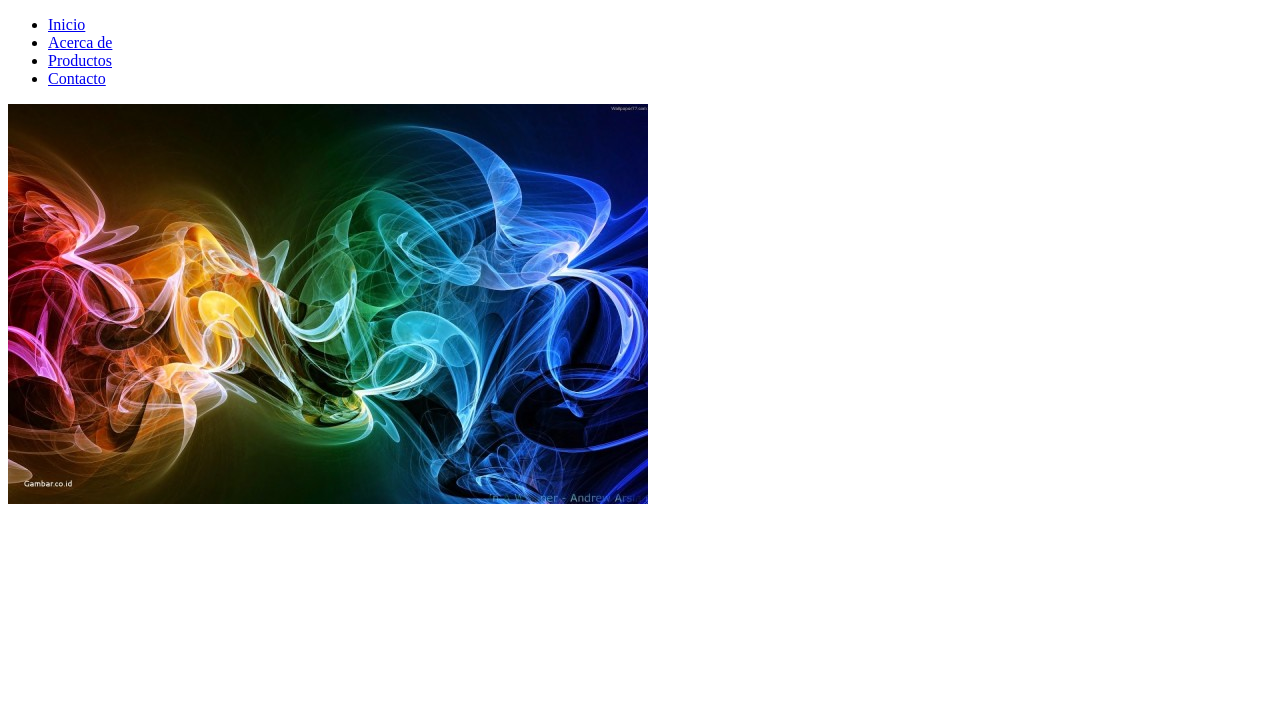
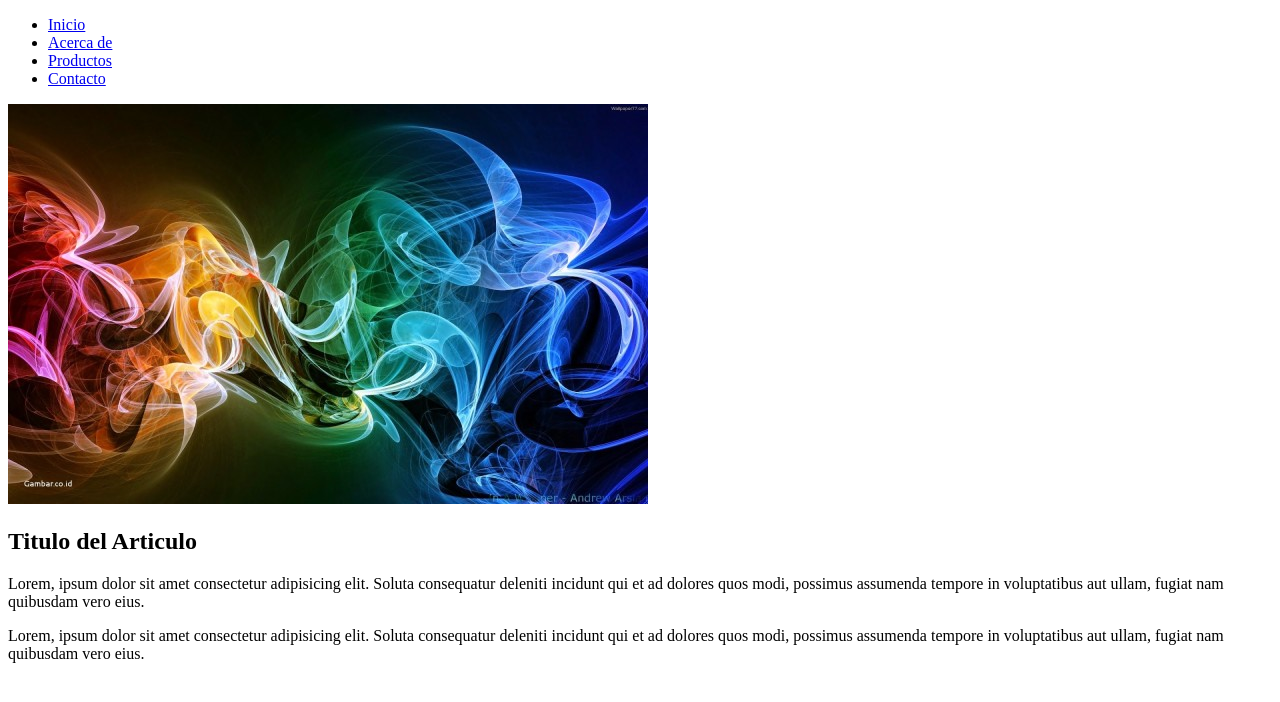
Before and after one commit to Jair-vet/practicas-css, a plain HTML site: page index.html in a window 1280 px wide. Drawn offline with Linux system fonts and the light colour scheme.

Commit message:
Titulo y Texto del Articulo

```diff
--- a/index.html
+++ b/index.html
@@ -27,6 +27,21 @@
             <div class="imagen">
                 <img src="img/img-portada.jpeg" alt="" >
             </div>
+            <section class="post">
+                <article>
+                    <h2>Titulo del Articulo</h2>
+                    <p>Lorem, ipsum dolor sit amet consectetur adipisicing elit.
+                        Soluta consequatur deleniti incidunt qui et ad dolores quos modi,
+                        possimus assumenda tempore in voluptatibus aut ullam,
+                        fugiat nam quibusdam vero eius.
+                    </p>
+                    <p>Lorem, ipsum dolor sit amet consectetur adipisicing elit.
+                        Soluta consequatur deleniti incidunt qui et ad dolores quos modi,
+                        possimus assumenda tempore in voluptatibus aut ullam,
+                        fugiat nam quibusdam vero eius.
+                    </p>
+                </article>
+            </section>
         </section>
         <!-- Fin de la Imagen -->
 
```
